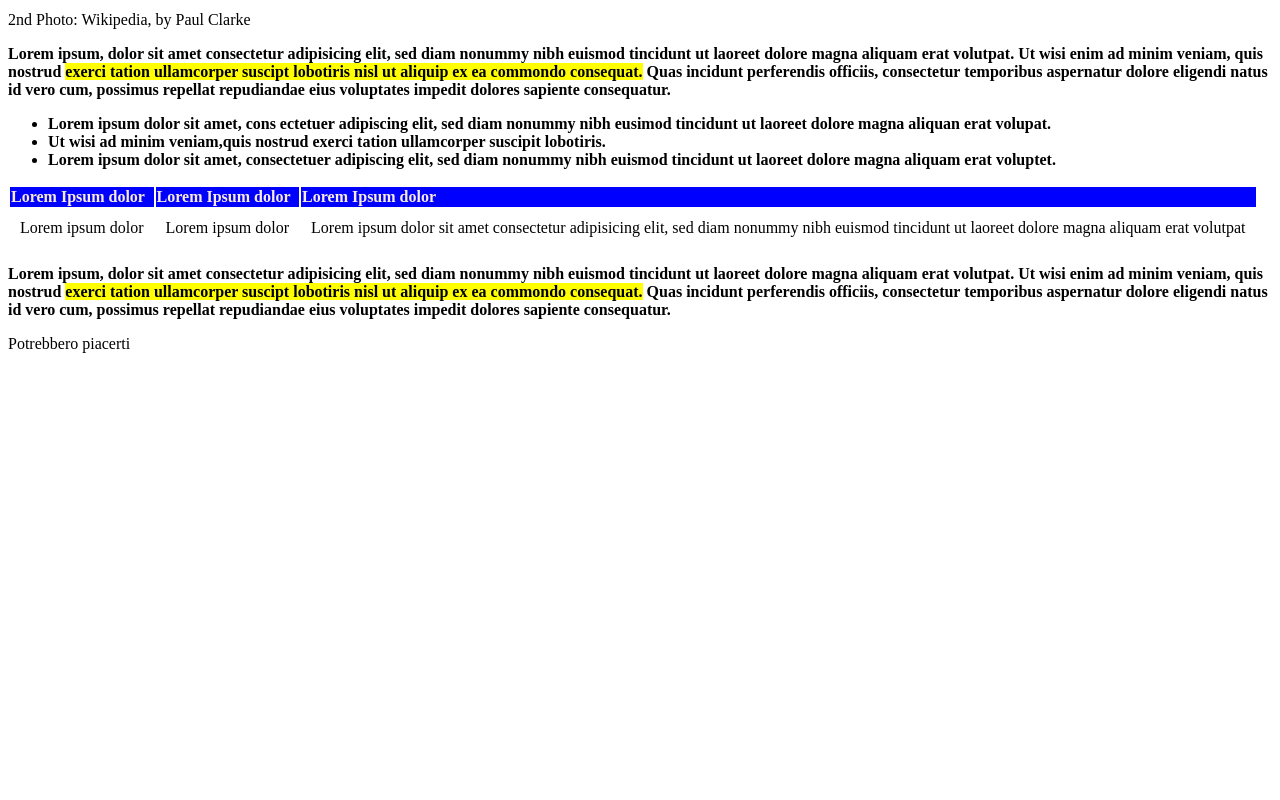
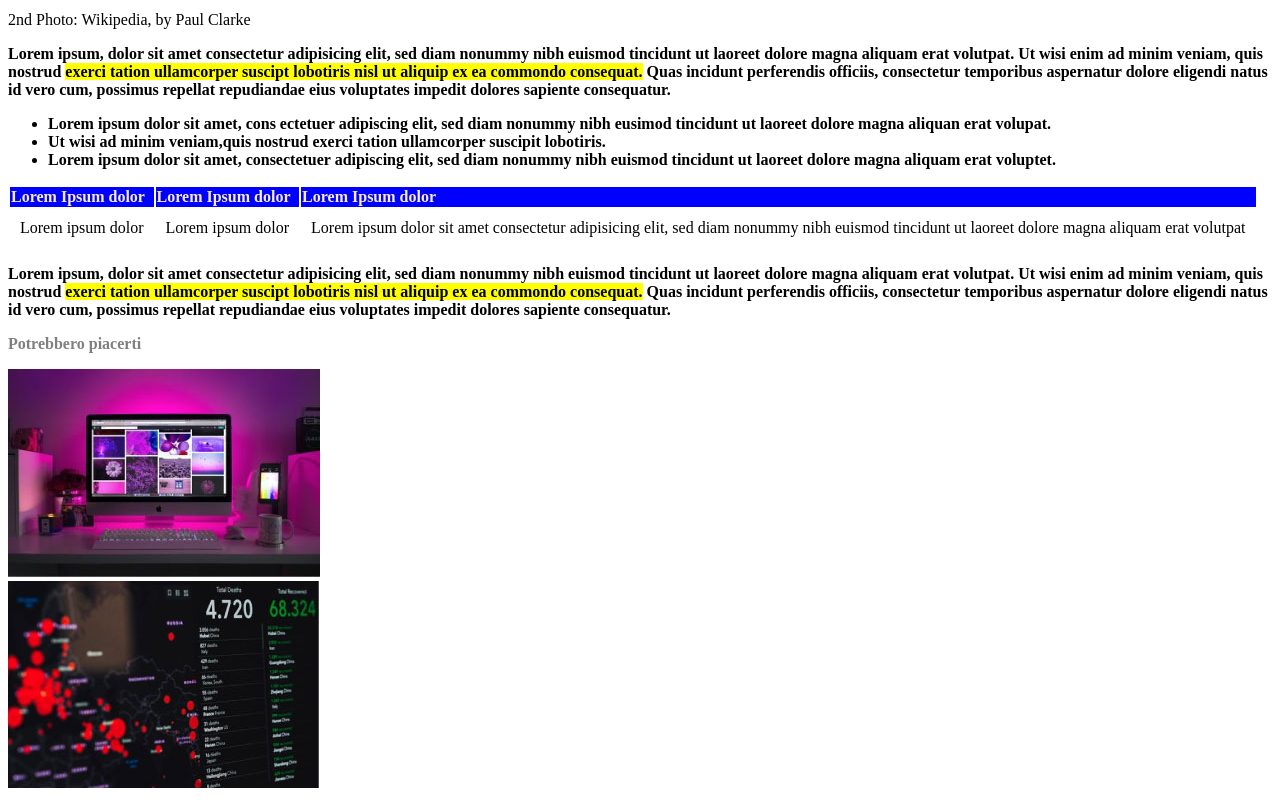
Before and after one commit to Dome1992/html-css-booleaner, a plain HTML site: page index.html in a window 1280 px wide. Shown: the part 711-1511 px from the top of the page. Before the commit the page ends 1080 px from the top, so only its background shows below. Drawn offline with Linux system fonts and the light colour scheme.

Commit message:
testo in immagine

```diff
--- a/index.html
+++ b/index.html
@@ -48,8 +48,13 @@
               </table>
 
             <p><strong>Lorem ipsum, dolor sit amet consectetur adipisicing elit, sed diam nonummy nibh euismod tincidunt ut laoreet dolore magna aliquam erat volutpat. Ut wisi enim ad minim veniam, quis nostrud <mark> exerci tation ullamcorper suscipt lobotiris nisl ut aliquip ex ea commondo consequat.</mark> Quas incidunt perferendis officiis, consectetur temporibus aspernatur dolore eligendi natus id vero cum, possimus repellat repudiandae eius voluptates impedit dolores sapiente consequatur.</strong></p>
+<footer>
+     <p class="piacerti"> <strong>Potrebbero piacerti</strong></p>
 
-            <p>Potrebbero piacerti</p>
+     <div><img src="img/monitor.jpg" alt=""></div>
+     <img src="img/graph.jpg" alt="">
+</footer>
+
 
 
         </main>
--- a/style.css
+++ b/style.css
@@ -13,6 +13,9 @@ mark {
     color: black
 }
 
+.piacerti{
+    color: gray;
+}
 
 thead{
         background-color: blue;
```
